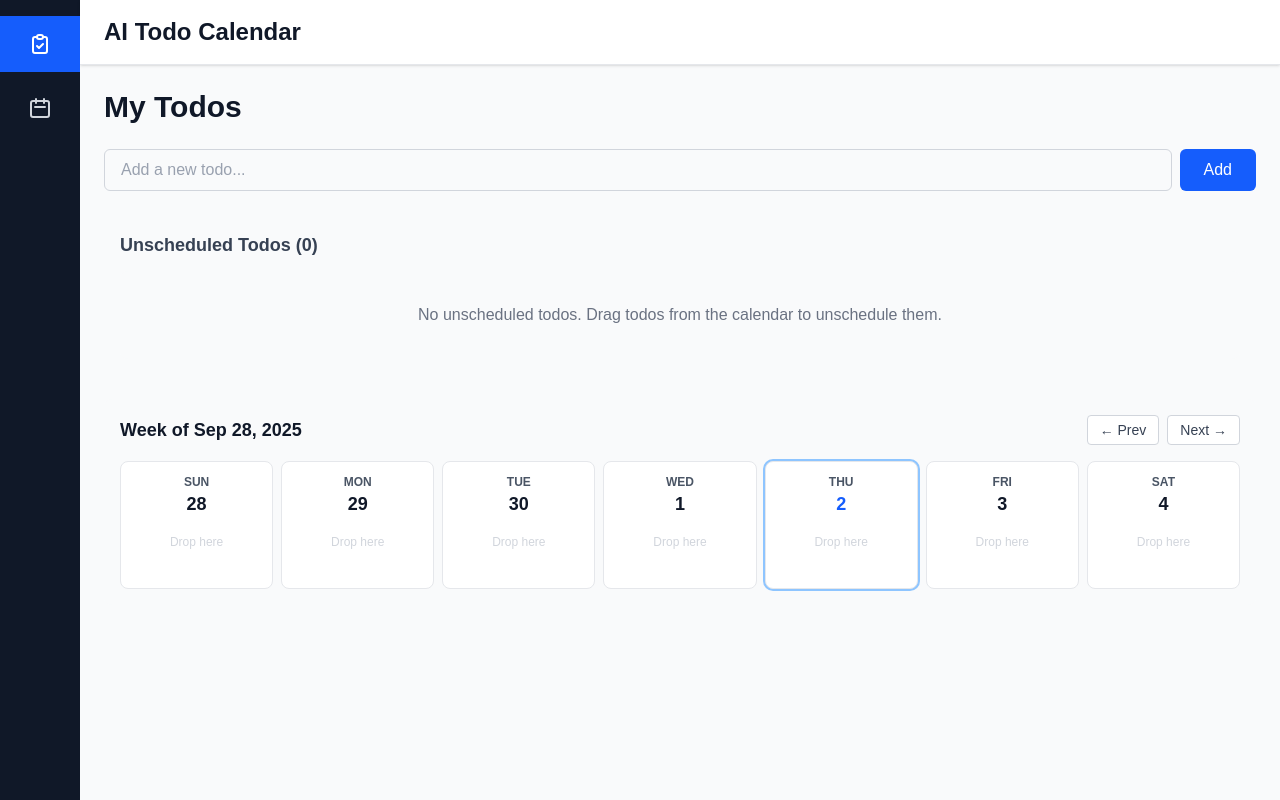
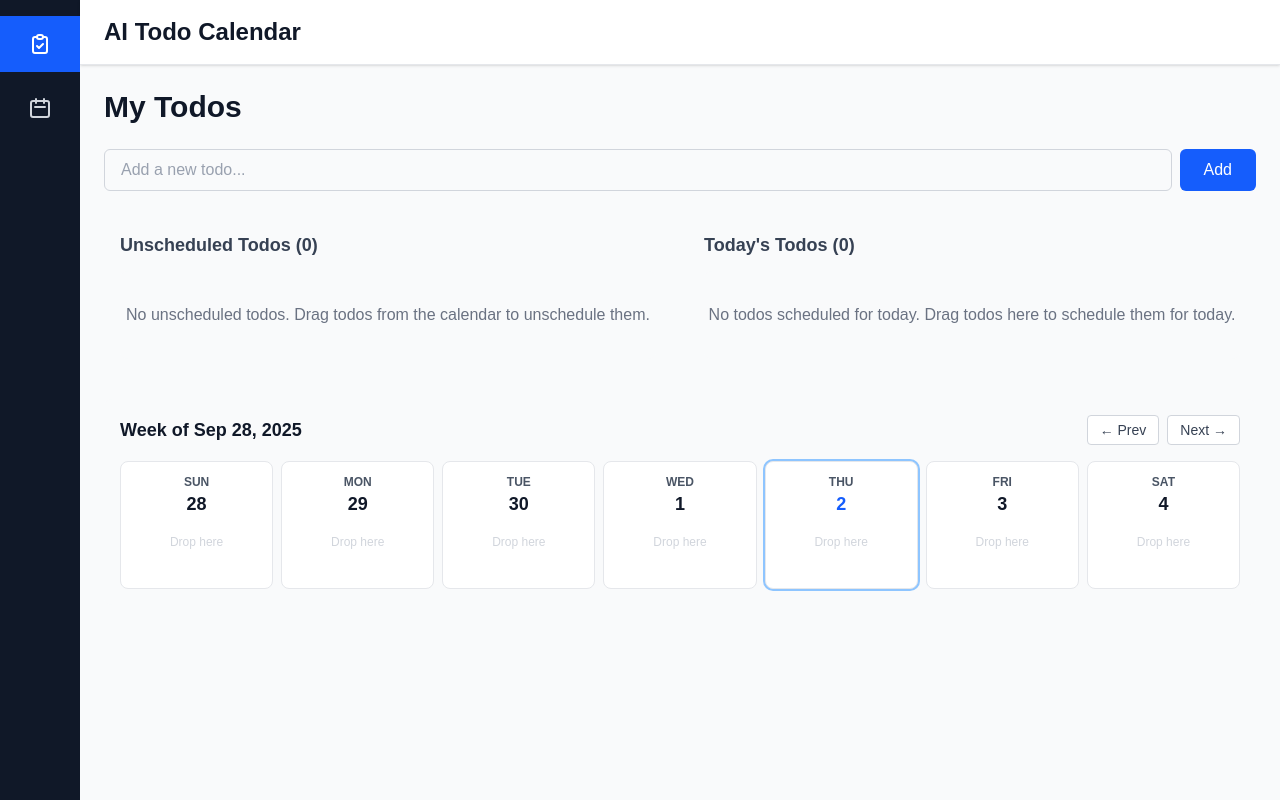
Before and after one commit to ChuqingShi/ai-todo-calendar, a Next.js app: page /todos in a window 1280 px wide. Built offline with nearby package versions, Linux system fonts and the light colour scheme.

Commit message:
feat: add Today's Todos section alongside Unscheduled Todos

```diff
--- a/app/todos/page.tsx
+++ b/app/todos/page.tsx
@@ -3,7 +3,7 @@
 import { useState, useEffect } from "react";
 import { DndContext, DragEndEvent, useDroppable, DragOverEvent, pointerWithin } from "@dnd-kit/core";
 import { SortableContext, arrayMove, verticalListSortingStrategy } from "@dnd-kit/sortable";
-import { startOfWeek } from "date-fns";
+import { startOfWeek, format } from "date-fns";
 import WeeklyCalendar from "@/components/WeeklyCalendar";
 import DraggableTodoItem from "@/components/DraggableTodoItem";
 import SortableTodoItem from "@/components/SortableTodoItem";
@@ -179,6 +179,19 @@ export default function TodosPage() {
           todo.id === todoId ? { ...todo, deadline: undefined } : todo
         )
       );
+    } else if (dropTarget === "today") {
+      // If dropped on today zone, set deadline to today
+      const targetDayTodos = todos
+        .filter((t) => t.deadline === today)
+        .sort((a, b) => a.order - b.order);
+
+      setTodos(
+        todos.map((todo) =>
+          todo.id === todoId
+            ? { ...todo, deadline: today, order: targetDayTodos.length }
+            : todo
+        )
+      );
     } else if (dropTarget.match(/^\d{4}-\d{2}-\d{2}$/)) {
       // Otherwise set the deadline to the date (if it's a valid date format)
       const targetDayTodos = todos
@@ -209,9 +222,16 @@ export default function TodosPage() {
     setCurrentWeekStart((prev) => new Date(prev.getTime() + 7 * 24 * 60 * 60 * 1000));
   };
 
-  // Separate todos into unscheduled and scheduled, sorted by order
+  // Get today's date in YYYY-MM-DD format
+  const today = format(new Date(), "yyyy-MM-dd");
+
+  // Separate todos into unscheduled, today's, and scheduled, sorted by order
   const unscheduledTodos = todos
     .filter((todo) => !todo.deadline)
+    .sort((a, b) => a.order - b.order);
+
+  const todayTodos = todos
+    .filter((todo) => todo.deadline === today)
     .sort((a, b) => a.order - b.order);
 
   // Droppable zone for unscheduled todos
@@ -251,6 +271,43 @@ export default function TodosPage() {
     );
   };
 
+  // Droppable zone for today's todos
+  const TodayDropZone = () => {
+    const { setNodeRef, isOver } = useDroppable({
+      id: "today",
+    });
+
+    return (
+      <div
+        ref={setNodeRef}
+        className={`min-h-32 p-4 rounded-lg transition-all ${
+          isOver ? "bg-green-50 border-2 border-green-400" : "bg-transparent"
+        }`}
+      >
+        <h3 className="text-lg font-semibold text-gray-700 mb-3 pointer-events-none">
+          Today&apos;s Todos ({todayTodos.length})
+        </h3>
+        <div className="space-y-2 pointer-events-auto">
+          {todayTodos.length === 0 ? (
+            <p className="text-gray-500 text-center py-8 bg-gray-50 rounded-lg pointer-events-none">
+              No todos scheduled for today. Drag todos here to schedule them for today.
+            </p>
+          ) : (
+            todayTodos.map((todo) => (
+              <SortableTodoItem
+                key={todo.id}
+                todo={todo}
+                onToggle={toggleTodo}
+                onDelete={deleteTodo}
+                onEdit={editTodo}
+              />
+            ))
+          )}
+        </div>
+      </div>
+    );
+  };
+
   return (
     <DndContext onDragEnd={handleDragEnd} collisionDetection={pointerWithin}>
       <div className="max-w-7xl mx-auto">
@@ -275,14 +332,27 @@ export default function TodosPage() {
           </div>
         </form>
 
-        {/* Unscheduled Todos Section */}
-        <div className="mb-6">
+        {/* Unscheduled Todos and Today's Todos Section - Side by Side */}
+        <div className="mb-6 flex gap-4">
+          {/* Left: Unscheduled Todos */}
+          <div className="flex-1">
             <SortableContext
               items={unscheduledTodos.map((todo) => `todo-${todo.id}`)}
               strategy={verticalListSortingStrategy}
             >
               <UnscheduledDropZone />
             </SortableContext>
+          </div>
+
+          {/* Right: Today's Todos */}
+          <div className="flex-1">
+            <SortableContext
+              items={todayTodos.map((todo) => `todo-${todo.id}`)}
+              strategy={verticalListSortingStrategy}
+            >
+              <TodayDropZone />
+            </SortableContext>
+          </div>
         </div>
 
         {/* Weekly Calendar Section */}
--- a/components/SortableTodoItem.tsx
+++ b/components/SortableTodoItem.tsx
@@ -106,14 +106,6 @@ export default function SortableTodoItem({
           }`}
         >
           {todo.title}
-          {todo.deadline && (
-            <span className="ml-2 text-xs text-blue-600 font-medium">
-              📅 {new Date(todo.deadline).toLocaleDateString("en-US", {
-                month: "short",
-                day: "numeric",
-              })}
-            </span>
-          )}
         </span>
       )}
 
```
Lines whose indentation alone changed are shown as unchanged.
